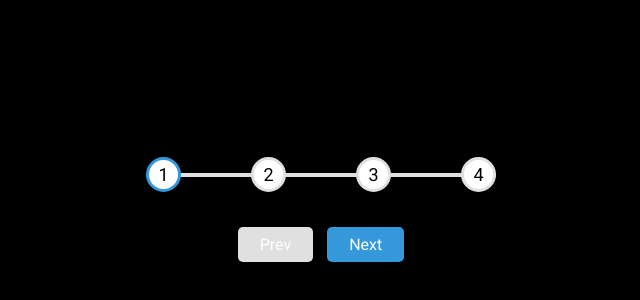
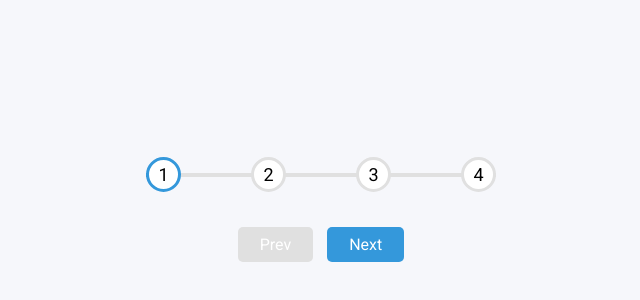
Before and after one commit to AslanKdyrkhnv/Progress-steps, a plain HTML site: page index.html in a window 1280 px wide. Shown: the part 188-488 px from the top of the page, without its empty margins (319-959 px from the left). Drawn offline with Linux system fonts and the light colour scheme.

Commit message:
last commit

```diff
--- a/style.css
+++ b/style.css
@@ -12,7 +12,7 @@
 body {
     font-family: "Roboto", sans-serif;
     display: flex;
-    background-color: black;
+    background-color: #f6f7fb;
     flex-direction: column;
     justify-content: center;
     align-items: center;
```
